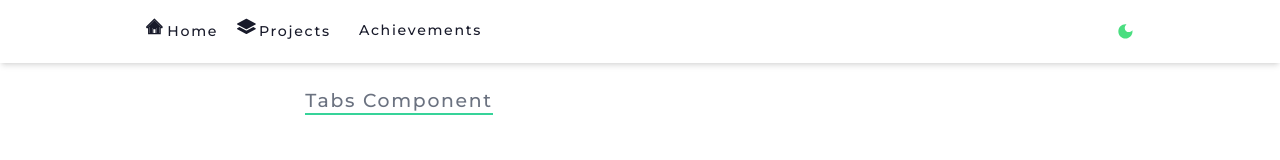
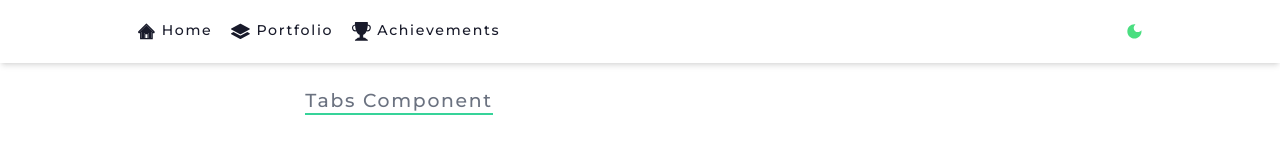
Before and after one commit to Digzcod/nextjs-gym, a Next.js app: page /02-tabs in a window 1280 px wide. Shown: the top 160 px of the page. Built offline with nearby package versions, Linux system fonts and the light colour scheme.

Commit message:
use pathName

```diff
--- a/app/components/00--landingPage/Navbar.tsx
+++ b/app/components/00--landingPage/Navbar.tsx
@@ -5,6 +5,12 @@ import { BsFillLayersFill } from "react-icons/bs";
 import LightModeRoundedIcon from "@mui/icons-material/LightModeRounded";
 import DarkModeIcon from "@mui/icons-material/DarkMode";
 import Link from "next/link";
+import { usePathname } from "next/navigation";
+import { BsFillTrophyFill } from "react-icons/bs";
+import classnames from 'classnames'
+
+
+
 
 interface ThemesProps {
   corporate: string;
@@ -26,7 +32,16 @@ function getLocalStorage() {
 
 export default memo( function Navbar() {
   const [theme, setTheme] = useState(getLocalStorage());
-  const [active, setActive] = useState('')
+
+  const currentPath = usePathname()
+
+  const links = [
+    {name: 'home', path: '/', icon: <AiTwotoneHome className='text-2xl font-semibold'/>},
+    {name: 'portfolio', path: '/portfolio', icon: <BsFillLayersFill className=" text-2xl font-semibold " />},
+    {name: 'achievements', path: '/achievements', icon: <BsFillTrophyFill className=" text-2xl font-semibold" />}
+
+  ]
+
 
   const handleTheme = useCallback(function handleTheme() {
     const {corporate, dark} = themes
@@ -40,41 +55,25 @@ export default memo( function Navbar() {
   },[theme])
 
 
-
   return (
     <>
-      <nav className="navbar shadow-md h-[5rem] font-medium flex justify-center space-x-3 py-4 z-30">
-          <Link href='/'>
-        <div className={`flex items-baseline ${active === 'home' ? 'text-green-500' : ''}`}>
-          <AiTwotoneHome className='text-2xl font-semibold mr-[-.5rem]'/>
-          <button
-          onClick={() => setActive('home')}
-          className="mx-3 text-lg font-medium my-1"
+      <nav className="navbar shadow-md h-[5rem] font-medium flex justify-center items space-x-3 py-4 z-30">
+       <ul className="space-x-[1.5rem] capitalize">
+        {links.map(({name, path, icon}) => (
+          <Link
+          href={path}
+          key={name}
+          className={classnames({
+            'text-green-500': currentPath === path,
+            'transition-colors flex items-center space-x-2': true,
+            'hover:font-[500]': true,
+          })}
           >
-            Home
-          </button>
-        </div>
+            <span>{icon}</span>
+            <span className="text-lg">{name}</span>
           </Link>
-
-          <Link href={'/portfolio'}>
-        <div className={`flex items-baseline ${active === 'portfolio' ? 'text-green-500' : ''}`}>
-          <BsFillLayersFill className=" text-2xl font-semibold mr-[-.5rem]" />
-          <button
-          className="mx-3 text-lg font-medium my-1"
-          onClick={() => setActive('portfolio')}
-          >
-            Projects
-          </button>
-        </div>
-          </Link>
-
-          <Link href={'/achievements'}>
-        <div className={`flex items-baseline ${active === 'achievements' ? 'text-green-500' : ''}`}>
-          <button onClick={() => setActive('achievements')} className="mx-3 text-lg font-medium my-1">
-            Achievements
-          </button>
-        </div>
-          </Link>
+        ))}
+       </ul>
 
         <div className="navbar-end">
           <label className="swap swap-indeterminate">
--- a/package.json
+++ b/package.json
@@ -17,6 +17,7 @@
     "@types/react": "18.2.21",
     "@types/react-dom": "18.2.7",
     "autoprefixer": "10.4.15",
+    "classnames": "^2.3.2",
     "eslint": "8.48.0",
     "eslint-config-next": "13.4.19",
     "next": "^14.0.0",
```
Also changed, not shown: 2 other files (tests, documents, lock files or other folders).
